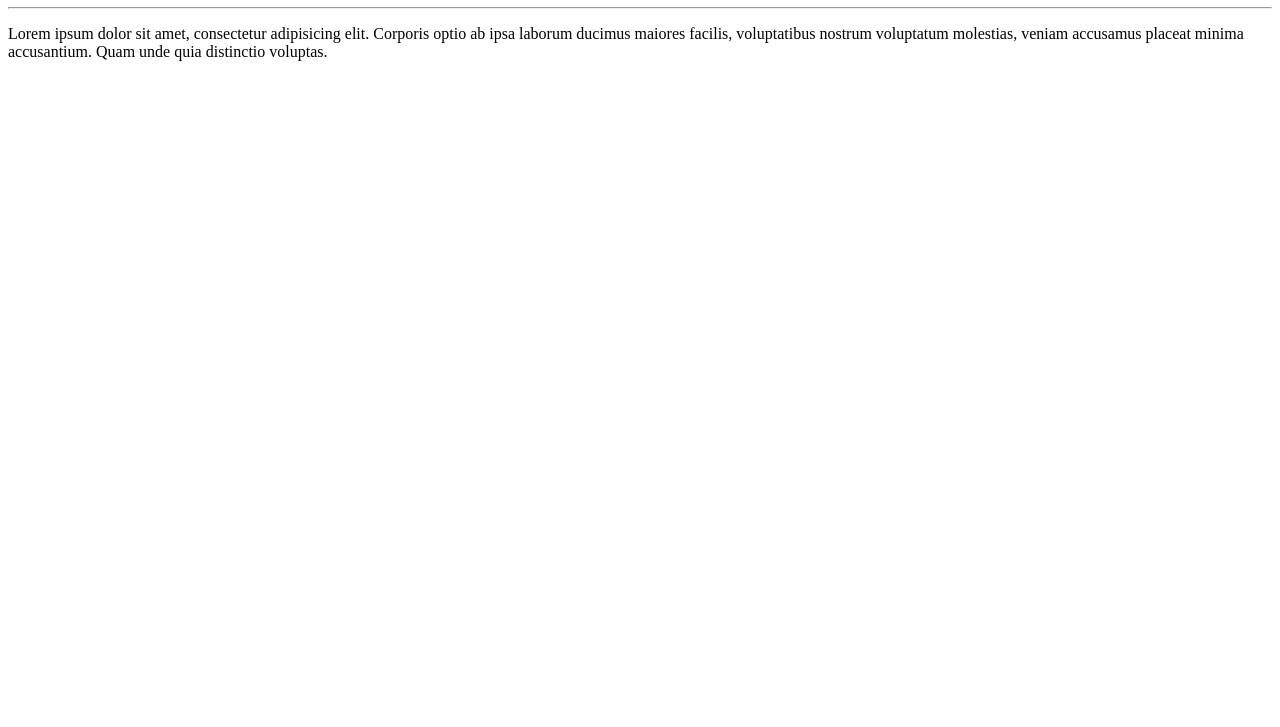
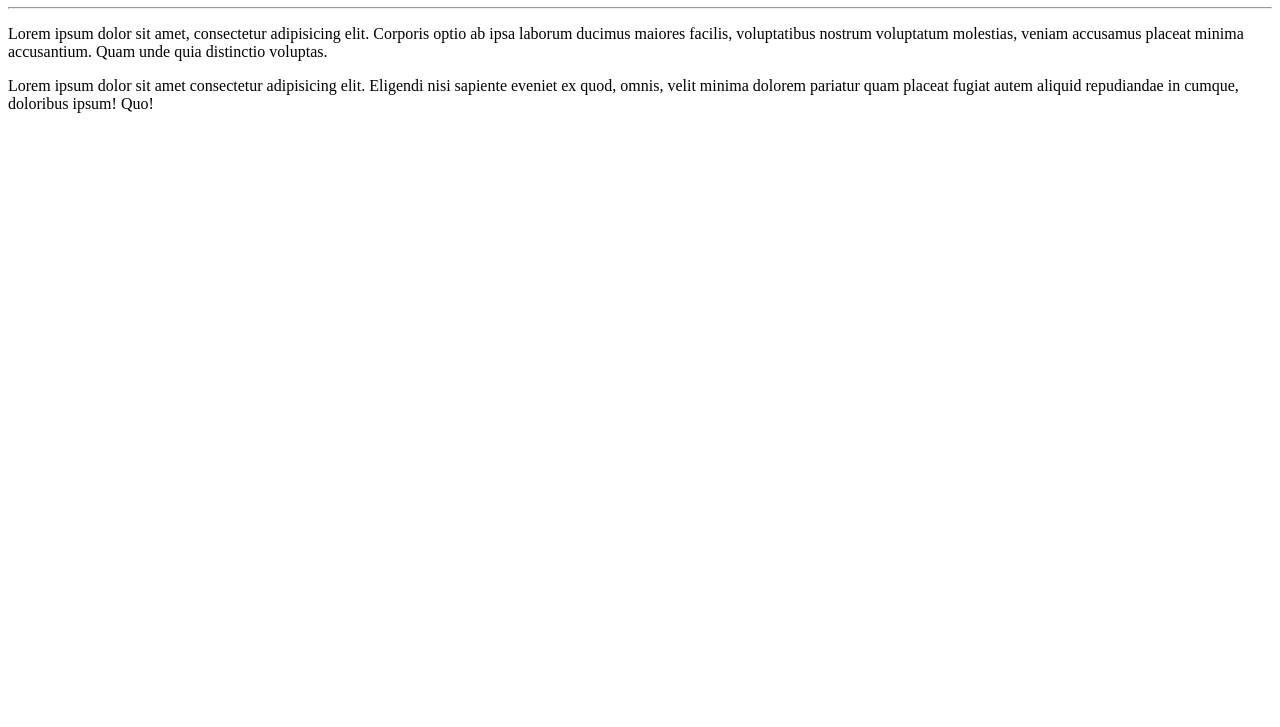
Before and after one commit to Thalya-Steffany/Ola-Mundo, a plain HTML site: page site-exemplo/index.html in a window 1280 px wide. Shown: the part 73-800 px from the top of the page. Drawn offline with Linux system fonts and the light colour scheme.

Commit message:
coloquei mais um paragrafo

```diff
--- a/site-exemplo/index.html
+++ b/site-exemplo/index.html
@@ -10,5 +10,8 @@
     <h1>Olá, mundo</h1>
     <hr>
     <p>Lorem ipsum dolor sit amet, consectetur adipisicing elit. Corporis optio ab ipsa laborum ducimus maiores facilis, voluptatibus nostrum voluptatum molestias, veniam accusamus placeat minima accusantium. Quam unde quia distinctio voluptas.</p>
+    <p>
+        Lorem ipsum dolor sit amet consectetur adipisicing elit. Eligendi nisi sapiente eveniet ex quod, omnis, velit minima dolorem pariatur quam placeat fugiat autem aliquid repudiandae in cumque, doloribus ipsum! Quo!
+    </p>
 </body>
 </html>
```
